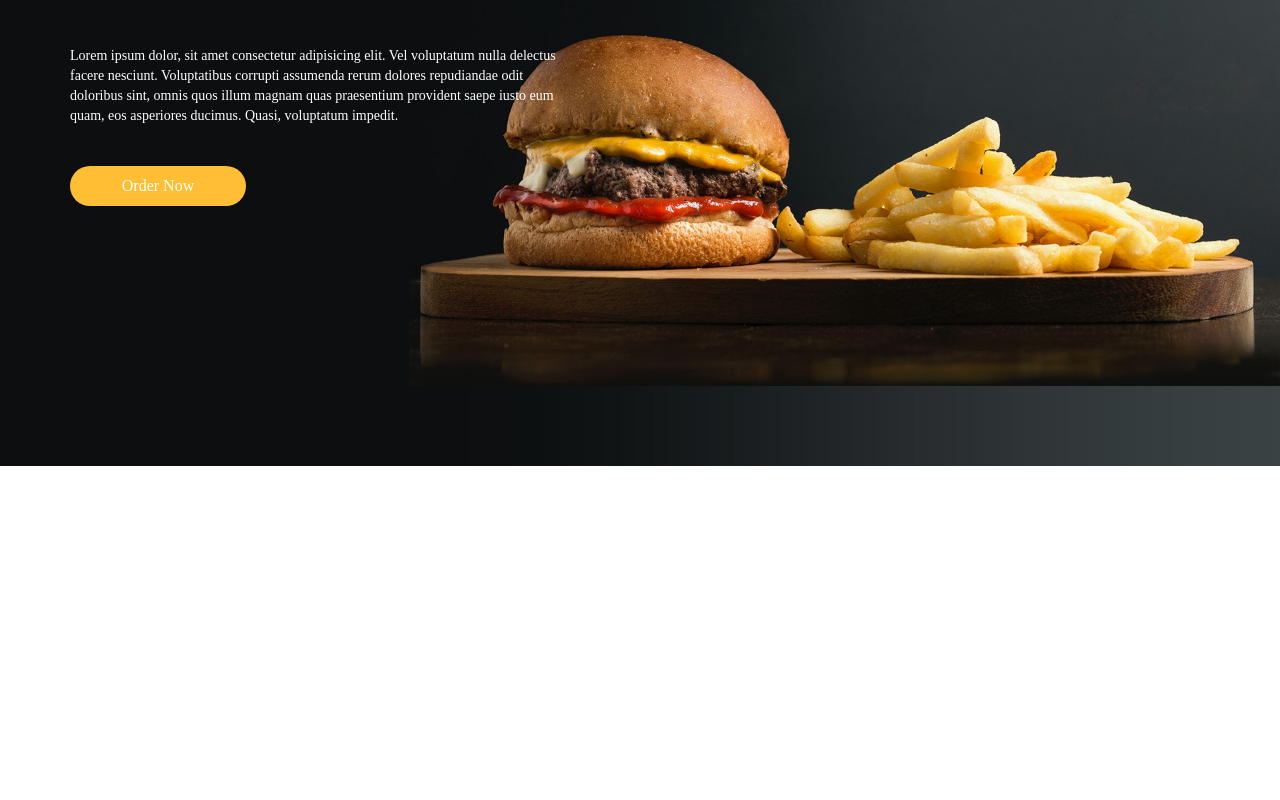
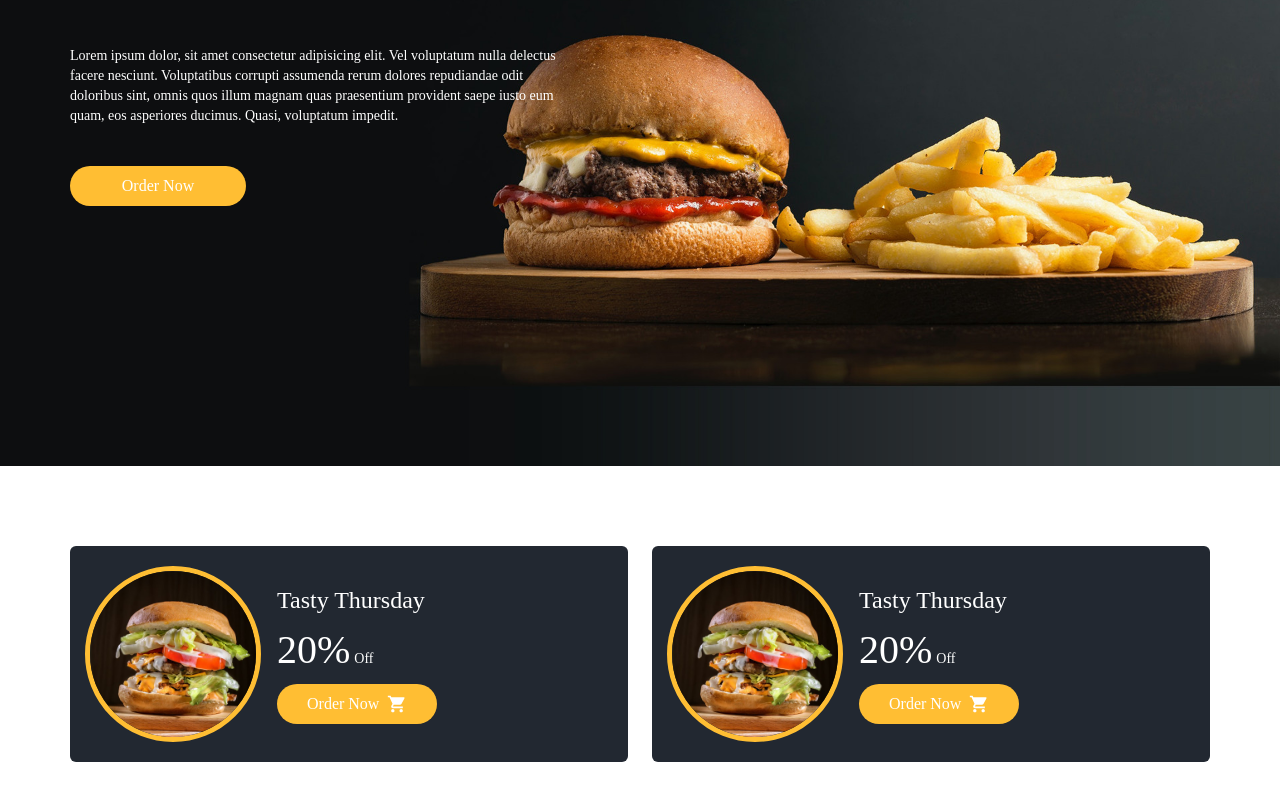
Before and after one commit to Tunahanclr16/food-delivery, a Next.js app: page / in a window 1280 px wide. Shown: the part 334-1134 px from the top of the page. Before the commit the page ends 800 px from the top, so only its background shows below. Built offline with nearby package versions, Linux system fonts and the light colour scheme.

Commit message:
campaign component finish

```diff
--- a/app/components/Hero/Hero.jsx
+++ b/app/components/Hero/Hero.jsx
@@ -14,7 +14,6 @@
           objectFit="cover"
           objectPosition="center"
         />
-
       </div>
       <div className="absolute text-white top-32 md:top-48 container mx-auto inset-0 flex flex-col items-start gap-y-4 md:gap-y-10">
         <Title addClass="text-4xl lg:text-6xl text-white" title={"Fast Food Restaurant"}/>
--- /dev/null
+++ b/app/components/Home/Campaigns.jsx
@@ -0,0 +1,41 @@
+import Image from "next/image";
+import { MdShoppingCart } from "react-icons/md";
+import Burger from "../../assets/o1.jpg"
+import Title from "../ui/Title";
+
+const CampaignItem = () => {
+  return (
+    <div className="bg-secondary flex-1 rounded-md py-5 px-[15px] flex items-center gap-x-4">
+      <div className="relative md:w-44 md:h-44 w-36 h-36 after:content-['']   border-[5px] border-primary rounded-full overflow-hidden">
+        <Image
+          src={Burger}
+          alt=""
+          layout="fill"
+          className="hover:scale-105 transition-all"
+          objectFit="cover"
+        />
+      </div>
+      <div className="text-white">
+        <Title addClass="text-2xl" title={"Tasty Thursday"}/>
+        <div className="font-dancing my-1">
+          <span className="text-[40px]">20%</span>
+          <span className="text-sm inline-block ml-1">Off</span>
+        </div>
+        <button className="btn-primary flex items-center gap-x-2">
+          Order Now <MdShoppingCart size={20} />
+        </button>
+      </div>
+    </div>
+  );
+};
+
+const Campaigns = () => {
+  return (
+    <div className="flex justify-between container mx-auto py-20 gap-6 flex-wrap">
+      <CampaignItem />
+      <CampaignItem />
+    </div>
+  );
+};
+
+export default Campaigns;
--- a/app/pages/Home/index.jsx
+++ b/app/pages/Home/index.jsx
@@ -1,10 +1,12 @@
 import Hero from '@/app/components/Hero/Hero'
+import Campaigns from '@/app/components/Home/Campaigns'
 import React from 'react'
 
 export default function Index() {
   return (
     <div className='relative'>
         <Hero/>
+        <Campaigns/>
     </div>
   )
 }
```
Also changed, not shown: app/assets/o1.jpg (added).
